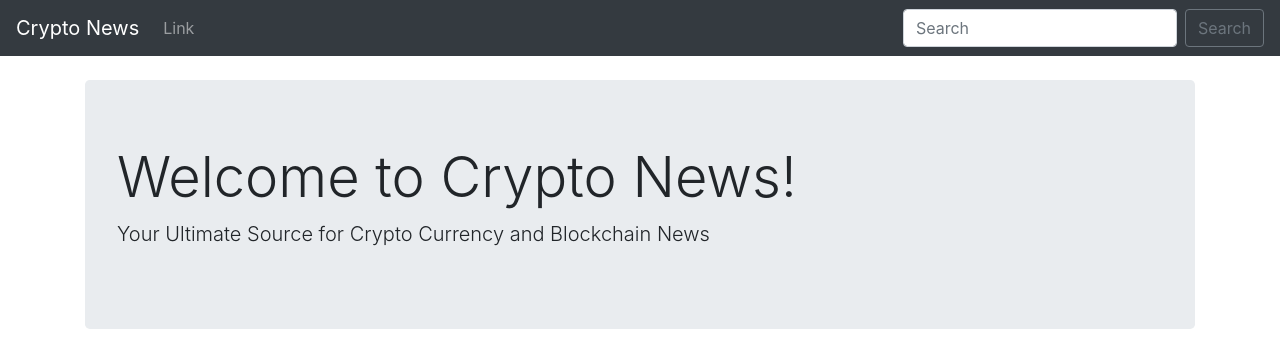
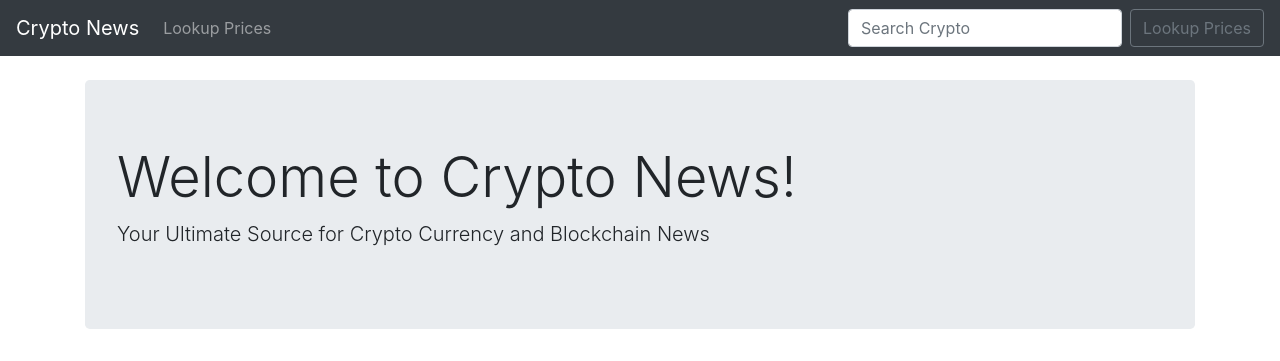
Before and after one commit to ajitesh123/Crypto-News-Site, a Django app: template crypto/templates/home.html in a window 1280 px wide. Shown: the top 361 px of the page. Run offline with Django 3.2, Linux system fonts and the light colour scheme; the template is opened without the code that fills it, so the values that code supplies are empty; some libraries are stand-ins or nearby versions.

Commit message:
making chages in form link added

```diff
--- a/crypto/templates/base.html
+++ b/crypto/templates/base.html
@@ -12,7 +12,7 @@
   </head>
   <body>
     <nav class="navbar navbar-expand-lg navbar-dark bg-dark">
-    <a class="navbar-brand" href="#">Crypto News</a>
+    <a class="navbar-brand" href="{% url 'home' %}">Crypto News</a>
     <button class="navbar-toggler" type="button" data-toggle="collapse" data-target="#navbarSupportedContent" aria-controls="navbarSupportedContent" aria-expanded="false" aria-label="Toggle navigation">
       <span class="navbar-toggler-icon"></span>
     </button>
@@ -20,12 +20,13 @@
     <div class="collapse navbar-collapse" id="navbarSupportedContent">
       <ul class="navbar-nav mr-auto">
         <li class="nav-item">
-          <a class="nav-link" href="#">Link</a>
+          <a class="nav-link" href="{% url 'prices' %}">Lookup Prices</a>
         </li>
       </ul>
-      <form class="form-inline my-2 my-lg-0">
-        <input class="form-control mr-sm-2" type="search" placeholder="Search" aria-label="Search">
-        <button class="btn btn-outline-secondary my-2 my-sm-0" type="submit">Search</button>
+      <form class="form-inline my-2 my-lg-0" method="POST" action="{% url 'prices' %}" enctype="multipart/form-data">
+        {% csrf_token %}
+        <input class="form-control mr-sm-2" type="search" placeholder="Search Crypto" aria-label="Search">
+        <button class="btn btn-outline-secondary my-2 my-sm-0" type="submit">Lookup Prices</button>
       </form>
     </div>
   </nav>
--- /dev/null
+++ b/crypto/templates/prices.html
@@ -0,0 +1,5 @@
+{% extends 'base.html' %}
+
+{% block content %}
+  {{crypto}}
+{% endblock %}
--- a/crypto/urls.py
+++ b/crypto/urls.py
@@ -3,4 +3,5 @@ from . import views
 
 urlpatterns = [
     path('', views.home, name="home"),
+    path('prices/', views.prices, name="prices"),
 ]
```
Also changed, not shown: crypto/views.py (+10 -0 lines).
